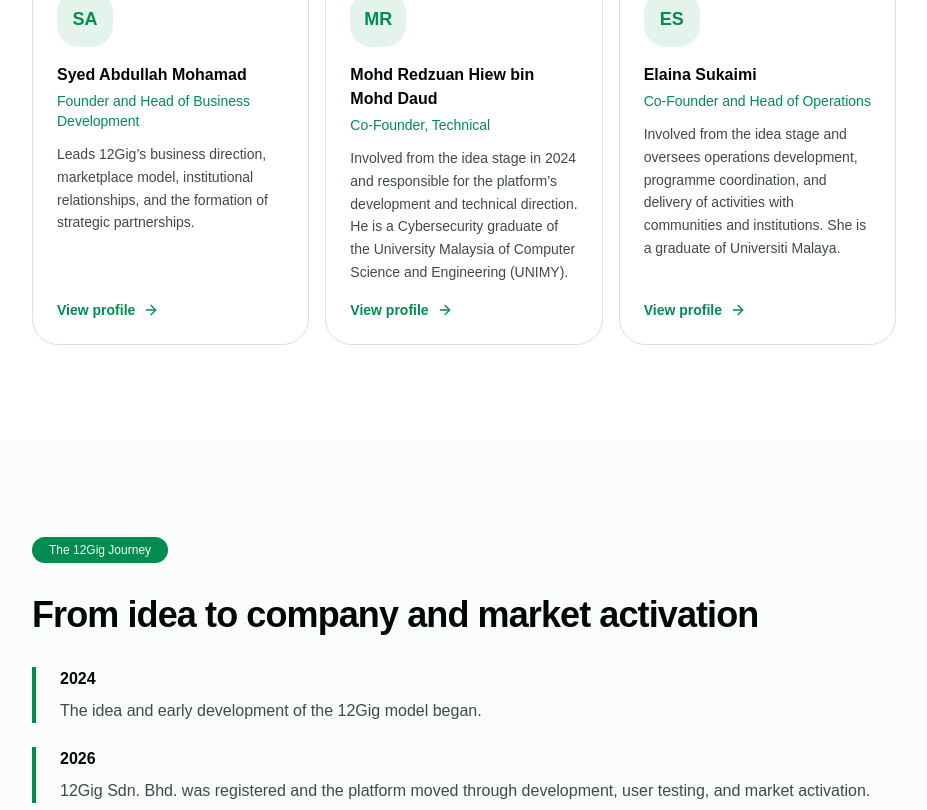
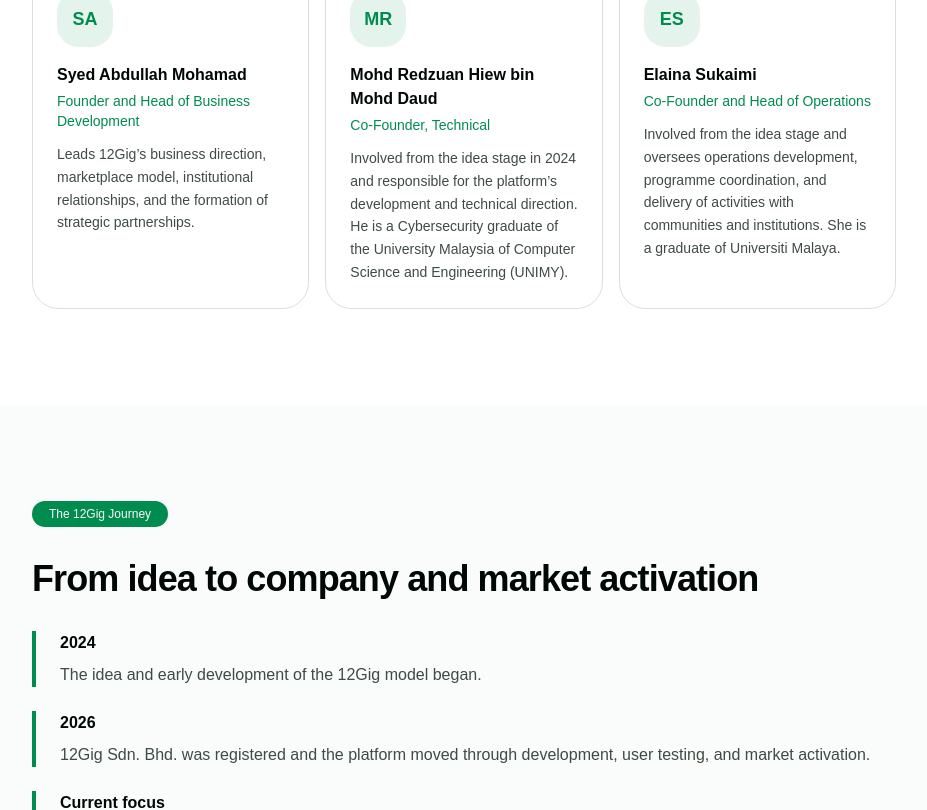
Before and after one commit to one2gig/12gigcorporatesite, a React (Vite) app: page /en/company-profile in a window 1280 px wide. Shown: the part 6886-7696 px from the top of the page, without its empty margins (176-1103 px from the left). Built offline with nearby package versions, Linux system fonts and the light colour scheme.

Commit message:
Company profile updates

```diff
--- a/src/pages/CompanyProfile.tsx
+++ b/src/pages/CompanyProfile.tsx
@@ -1,6 +1,6 @@
 import React from 'react';
 import { Link } from 'react-router-dom';
-import { ArrowRight, Handshake, Store, Users } from 'lucide-react';
+import { Handshake, Store, Users } from 'lucide-react';
 import { Button } from '@/components/ui/button';
 import { DownloadCompanyProfileButton } from '../components/DownloadCompanyProfileButton';
 import { PageHero, SectionBlock } from '../components/PageChrome';
@@ -146,14 +146,6 @@
               <h3 className="font-bold">{leader.name}</h3>
               <p className="mt-1 text-sm font-medium text-primary">{leader.role}</p>
               <p className="mt-3 flex-1 text-sm leading-relaxed text-muted-foreground">{leader.bio}</p>
-              {leader.href ? (
-                <a
-                  href={leader.href}
-                  className="mt-4 inline-flex items-center text-sm font-semibold text-primary"
-                >
-                  {c.profileLink} <ArrowRight className="ml-2 h-4 w-4" />
-                </a>
-              ) : null}
             </article>
           ))}
         </div>
```
